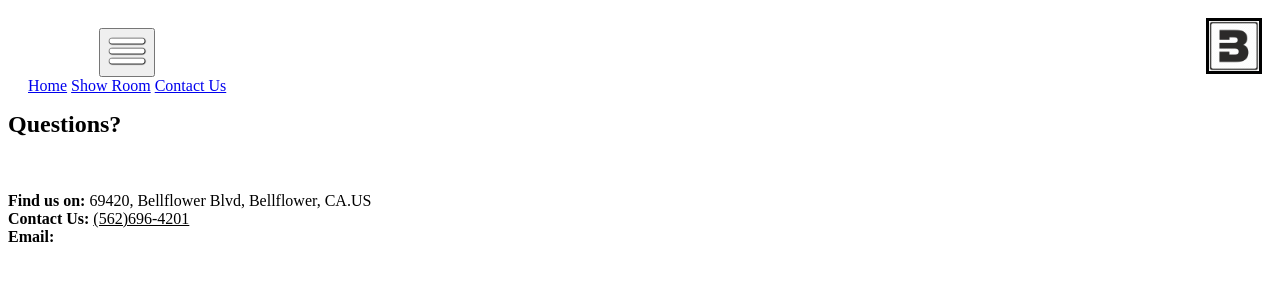
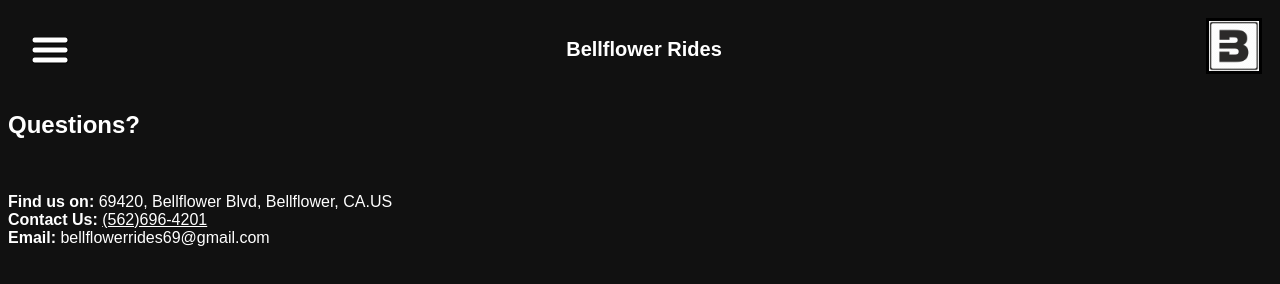
Before and after one commit to Deetenshi/Bellflower_Rides, a plain HTML site: page contactus.htm in a window 1280 px wide. Drawn offline with Linux system fonts and the light colour scheme.

Commit message:
Update contactus.htm

```diff
--- a/contactus.htm
+++ b/contactus.htm
@@ -4,7 +4,7 @@
     <head>
         <title>Bellflower Rides</title>
         <meta charset="utf-8">
-        <link rel="stylesheet" href="stysheet.css">
+        <link rel="stylesheet" href="stylesheet.css">
     </head>
 
     <body>
```
